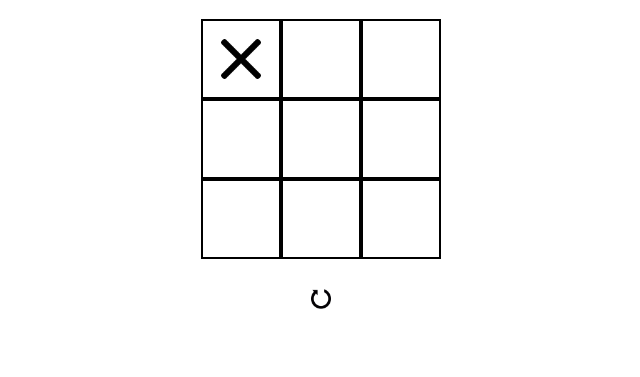
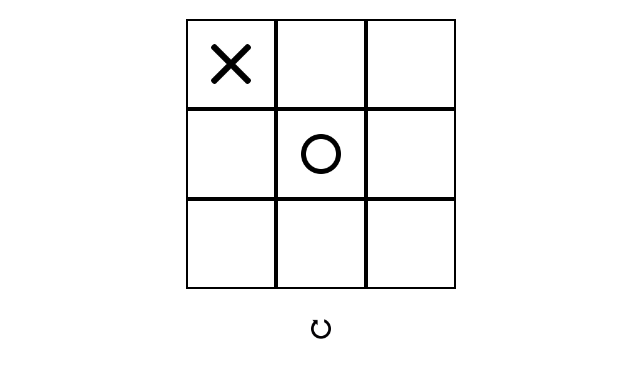
Before and after one commit to michaelseyo/tic-tac-toe, a plain HTML site: page index.html in a window 1280 px wide. Both pictures are taken after a click on the element 560 px from the left and 119 px from the top of the page. Shown: the part 61-438 px from the top of the page, without its empty margins (319-959 px from the left). Drawn offline with Linux system fonts and the light colour scheme.

Commit message:
added AI player

```diff
--- a/script.js
+++ b/script.js
@@ -1,107 +1,210 @@
 // create gameboard
 const gameboard = (() => {
-    let boardArray = Array(9).fill('');
+    let arr = Array(9);
+
+    for (let i = 0; i < 9; i++) {
+        arr[i] = `${i}`;
+    }
+
+    const reset = function() {
+        for (let i = 0; i < 9; i++) {
+            arr[i] = `${i}`;
+        }
+    };
+
+    const emptyIndexes = function() {
+        return arr.filter(elem => elem !== "x" && elem != "o");
+    };
+
     return {
-        boardArray,
+        arr,
+        emptyIndexes,
+        reset,
     };
 })();
 
 // create player
 const Player = (name) => {
-    let move = "";
+    let move = "x";
     return {
         name,
         move,
     };
 };
 
+const com = (() => { // com move is "o";
+    let move = "o";
+
+    const scores = {
+        'x': {score: -1},
+        'o': {score: 1},
+        'tie': {score: 0},
+    };
+
+    const nextMove = function() {
+        let bestSpot = minimax(gameboard.arr, com.move);
+        let bestIndex = bestSpot.index;
+
+        const moveContainer = document.querySelector(`#container${bestIndex}`);
+        displayController.addImg(moveContainer, bestIndex, com.move);
+    };
+
+    const minimax = function(board, player) {
+        let availableSpots = gameboard.emptyIndexes();
+        let winner = displayController.isWinner(player);
+
+        if (winner !== null) {
+            return scores[winner];
+        }
+
+        let moves = [];
+
+        for (let i = 0; i < availableSpots.length; i++) {
+            let currentMove = {};
+            // save original index
+            currentMove.index = board[availableSpots[i]];
+            board[availableSpots[i]] = player;
+
+            // alternating turns
+            if (player === com.move) {
+                let result = minimax(board, human.move);
+                currentMove.score = result.score;
+            } else {
+                let result = minimax(board, com.move);
+                currentMove.score = result.score;
+            }
+
+            // reset back
+            board[availableSpots[i]] = currentMove.index;
+            moves.push(currentMove);
+        };
+
+        let bestMove;
+        if (player === com.move) {
+            let bestScore = -Infinity;
+            for (let i = 0; i < moves.length; i++) {
+                // the bestMove is the one with the highest score
+                if (moves[i].score > bestScore) {
+                    bestScore = moves[i].score;
+                    bestMove = i;
+                }
+            }
+        } else {
+            let bestScore = Infinity;
+            for (let i = 0; i < moves.length; i++) {
+                // the bestMove is the one with the lowest score
+                if (moves[i].score < bestScore) {
+                    bestScore = moves[i].score;
+                    bestMove = i;
+                }
+            }
+        }
+        return moves[bestMove];
+    };
+    // to ensure the smartest AI, we could have the depth; moves that can win in least depth is higher score
+    return {
+        move,
+        nextMove,
+    }
+})();
+
+const human = Player("Human");
+
 // control the flow of the game
 const displayController = (() => {
-    const player1 = Player("1");
-    const player2 = Player("2");
-    let currentTurn = player1;
     let gameOver = false;
+    let currentTurn = human;
     const grid = document.querySelector(".grid");
     const resultMsg = document.querySelector("#results-message");
 
+    const addImg = function(container, index, currentMove) {
+        gameboard.arr[index] = currentMove
+        const moveIcon = document.createElement("img");
+        moveIcon.id = "move-icon";
+        moveIcon.src = `icons/${currentMove}.png`;
+        container.appendChild(moveIcon);
+    };
+
     const displayMove = function() {
+        console.log(gameOver);
         if (!this.hasChildNodes() && !gameOver) {
-            const moveIcon = document.createElement("img");
-            moveIcon.id = "move-icon";
-            if (currentTurn === player1) {
-                gameboard.boardArray[this.id] = player1.move;
-                moveIcon.src = `icons/${player1.move}.png`;
-                currentTurn = player2;
-            } else {
-                gameboard.boardArray[this.id] = player2.move;
-                moveIcon.src = `icons/${player2.move}.png`;
-                currentTurn = player1;
+            if (currentTurn === human) {
+                const index = this.id.slice(-1);
+                addImg(this, index, human.move);
+                checkWin(human.move);
+                currentTurn = com;
+
+                if (!gameOver) {
+                    com.nextMove();
+                    checkWin(com.move);
+                    currentTurn = human;
+                }
             }
-            this.appendChild(moveIcon);
         }
     };
 
     const isFull = function() {
-        return (gameboard.boardArray.every(move => move));
-    }
+        return (gameboard.emptyIndexes().length === 0) ? true : false;
+    };
 
-    const checkGameOver = function() {
-        const rowCombiA = Array(gameboard.boardArray[0], gameboard.boardArray[1], gameboard.boardArray[2]);
-        const rowCombiB = Array(gameboard.boardArray[3], gameboard.boardArray[4], gameboard.boardArray[5]);
-        const rowCombiC = Array(gameboard.boardArray[6], gameboard.boardArray[7], gameboard.boardArray[8]);
-        const colCombiA = Array(gameboard.boardArray[0], gameboard.boardArray[3], gameboard.boardArray[6]);
-        const colCombiB = Array(gameboard.boardArray[1], gameboard.boardArray[4], gameboard.boardArray[7]);
-        const colCombiC = Array(gameboard.boardArray[2], gameboard.boardArray[5], gameboard.boardArray[8]);
-        const diagonalCombiA = Array(gameboard.boardArray[0], gameboard.boardArray[4], gameboard.boardArray[8]);
-        const diagonalCombiB = Array(gameboard.boardArray[2], gameboard.boardArray[4], gameboard.boardArray[6]);
+    const isWinner = function(move) {
+        if (
+            (gameboard.arr[0] === move && gameboard.arr[1] === move && gameboard.arr[2] === move) ||
+            (gameboard.arr[3] === move && gameboard.arr[4] === move && gameboard.arr[5] === move) ||
+            (gameboard.arr[6] === move && gameboard.arr[7] === move && gameboard.arr[8] === move) ||
+            (gameboard.arr[0] === move && gameboard.arr[3] === move && gameboard.arr[6] === move) ||
+            (gameboard.arr[1] === move && gameboard.arr[4] === move && gameboard.arr[7] === move) ||
+            (gameboard.arr[2] === move && gameboard.arr[5] === move && gameboard.arr[8] === move) ||
+            (gameboard.arr[0] === move && gameboard.arr[4] === move && gameboard.arr[8] === move) ||
+            (gameboard.arr[2] === move && gameboard.arr[4] === move && gameboard.arr[6] === move)
+        ) {
+            return move;
+        }
 
-        if (!gameOver) {
-            if (rowCombiA.every(move => move === rowCombiA[0] && move) ||
-                rowCombiB.every(move => move === rowCombiB[0] && move) ||
-                rowCombiC.every(move => move === rowCombiC[0] && move) ||
-                colCombiA.every(move => move === colCombiA[0] && move) ||
-                colCombiB.every(move => move === colCombiB[0] && move) ||
-                colCombiC.every(move => move === colCombiC[0] && move) ||
-                diagonalCombiA.every(move => move === diagonalCombiA[0] && move) ||
-                diagonalCombiB.every(move => move === diagonalCombiB[0] && move)) {
-                    const move = this.firstChild.src.slice(-5, -4);
-                    resultMsg.textContent = (move === "x") ? "Player1 wins!" : "Player2 wins!";
-                    gameOver = true;
-            } else if (isFull()) {
-                resultMsg.textContent = "Tie!";
-                gameOver = true;
-            }
+        // the above will process the relevant wins if there is any if not goes to here
+        if (isFull()) {
+            return 'tie';
+        } else {
+            return null;
+        }
+    };
+
+    const checkWin = function(move) {
+        const winner = isWinner(move);
+        if (winner === "tie") {
+            resultMsg.textContent = "Tie!";
+            gameOver = true;
+        } else if (winner) {
+            resultMsg.textContent = (winner === "x") ? `${human.name} win!` : `Com win!`;
+            gameOver = true;
         }
     };
 
     const reset = function() {
         const imgs = document.querySelectorAll("#move-icon");
         imgs.forEach(img => img.parentElement.removeChild(img));
-        gameboard.boardArray = Array(9).fill("");
+        gameboard.reset();
         resultMsg.textContent = "";
-
         gameOver = false;
-        currentTurn = player1;
-        // console.log(gameboard.boardArray);
+        currentTurn = human;
     }
 
     const setupGrid = function() {
-        player1.move = "x";
-        player2.move = "o";
         const resetBtn = document.querySelector("#reset");
         resetBtn.addEventListener("click", reset);
 
-        for (let i = 0; i < gameboard.boardArray.length; i++) {
+        for (let i = 0; i < 9; i++) {
             const moveContainer = document.createElement("div");
-            moveContainer.id = i;
+            moveContainer.id = `container${i}`;
             moveContainer.addEventListener("click", displayMove.bind(moveContainer));
-            moveContainer.addEventListener("click", checkGameOver);
             grid.appendChild(moveContainer);
         }
     };
 
     return {
         setupGrid,
+        isWinner,
+        addImg,
     };
 })();
 
--- a/style.css
+++ b/style.css
@@ -15,8 +15,8 @@ p {
 
 .grid {
     display: grid;
-    grid-template-rows: repeat(3, 80px);
-    grid-template-columns: repeat(3, 80px);
+    grid-template-rows: repeat(3, 90px);
+    grid-template-columns: repeat(3, 90px);
 }
 
 div {
```
Also changed, not shown: index.html (+2 -6 lines).
